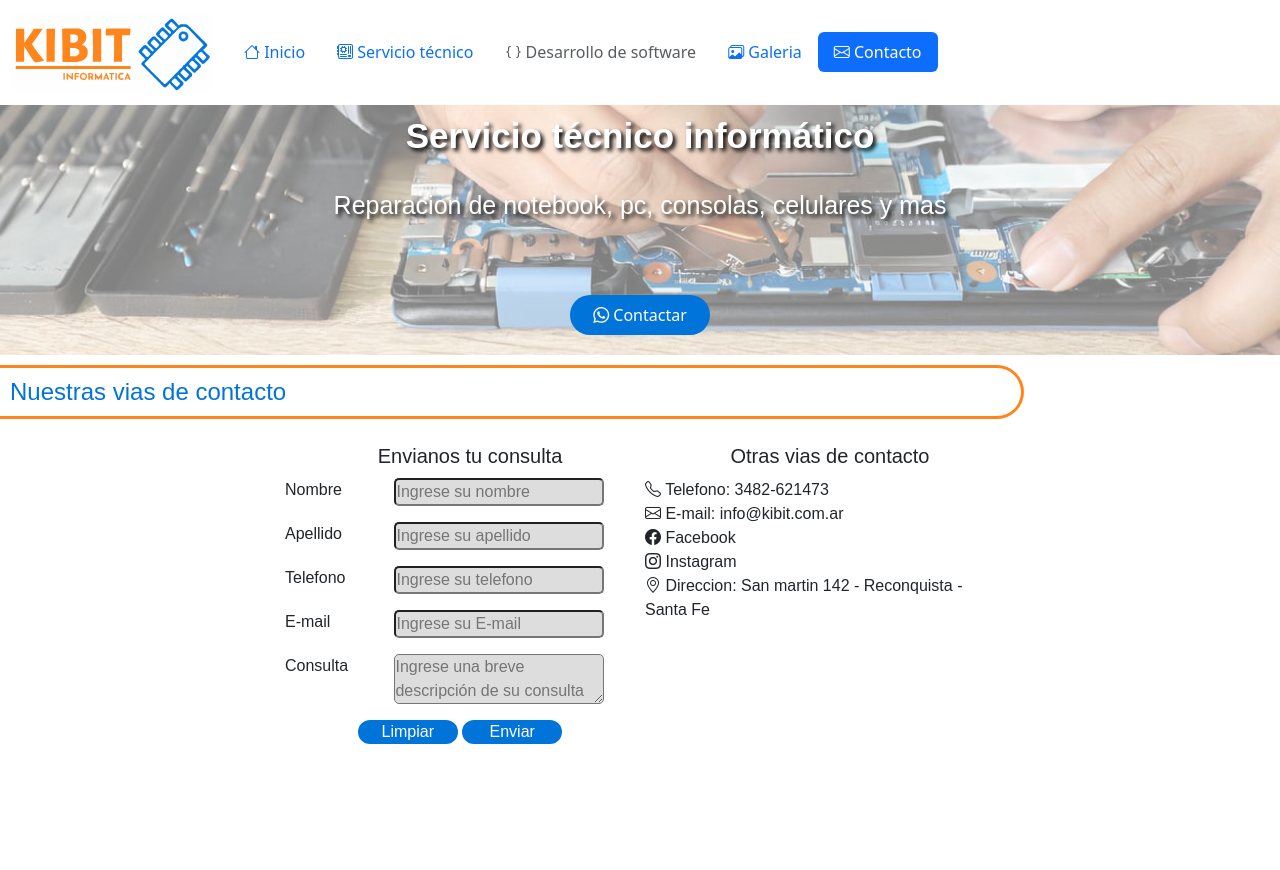
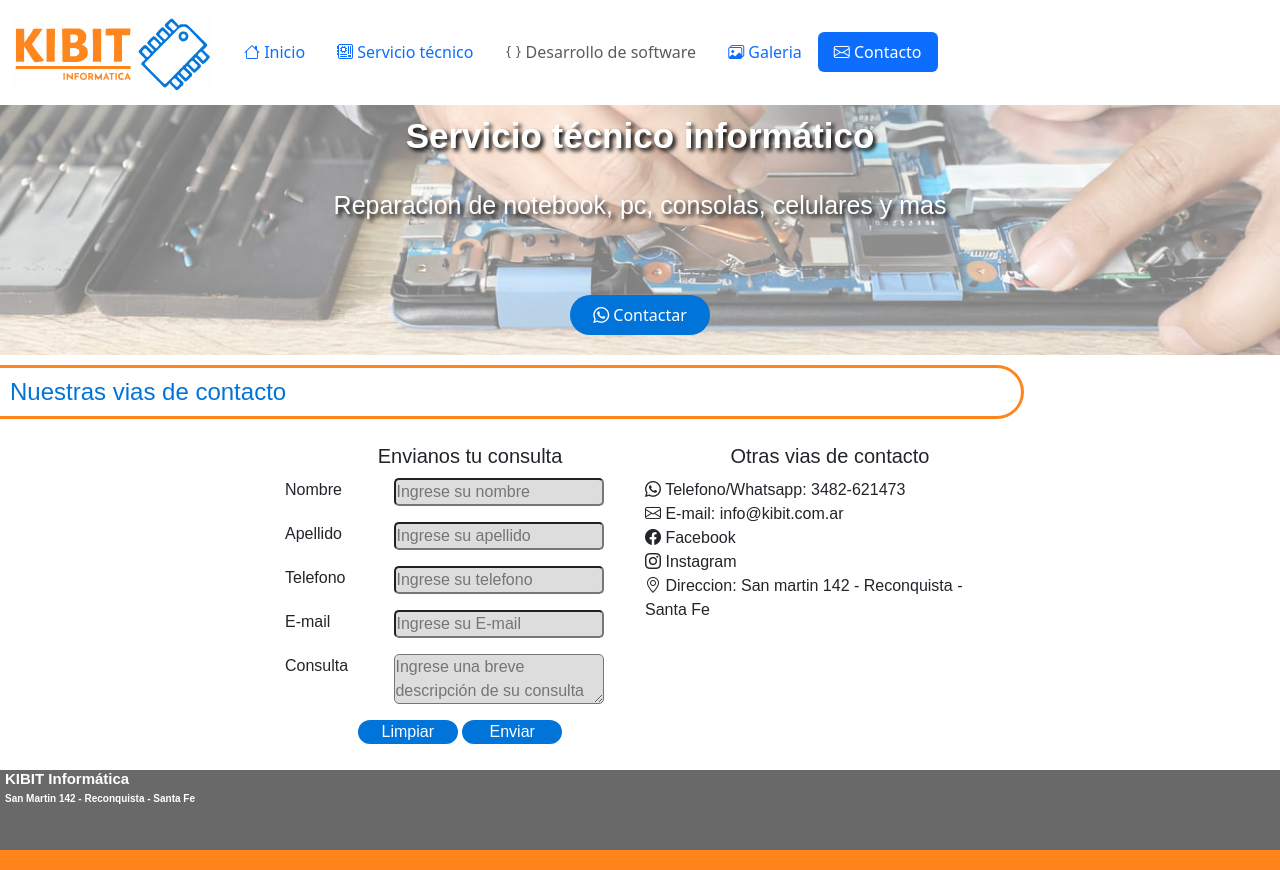
Before and after one commit to tituxco/maquetacion-tp2, a plain HTML site: page contacto.html in a window 1280 px wide. Before the commit the page ends 800 px from the top, so only its background shows below. Drawn offline with nearby package versions, Linux system fonts and the light colour scheme.

Commit message:
trabajo corregido

```diff
--- a/contacto.html
+++ b/contacto.html
@@ -125,7 +125,7 @@
         </form>
         <section class="otrasViasContacto">
           <h4>Otras vias de contacto</h4>
-          <p><i class="bi bi-telephone"></i> Telefono: 3482-621473</p>
+          <p><i class="bi bi-whatsapp"></i> Telefono/Whatsapp: 3482-621473</p>
           <p><i class="bi bi-envelope"></i> E-mail: info@kibit.com.ar</p>
           <p><i class="bi bi-facebook"></i> Facebook</p>
           <p><i class="bi bi-instagram"></i> Instagram</p>
@@ -133,6 +133,11 @@
         </section>
       </section>
     </main>
-    <footer></footer>
+    <footer>
+      <div id="pieDePagina">
+         <h1>KIBIT Informática</h1>
+         <h2>San Martin 142 - Reconquista - Santa Fe</h2>
+      </div>
+</footer>
   </body>
 </html>
--- a/css/general.css
+++ b/css/general.css
@@ -58,6 +58,9 @@ p{
     height: 100px;
     background-color: dimgrey;
     color: white;
+    border-bottom:20px solid #ff851b;
+
+
 }
 #pieDePagina h1{
     font-size: 15px;
```
Also changed, not shown: galeria.html (+5 -2 lines).
